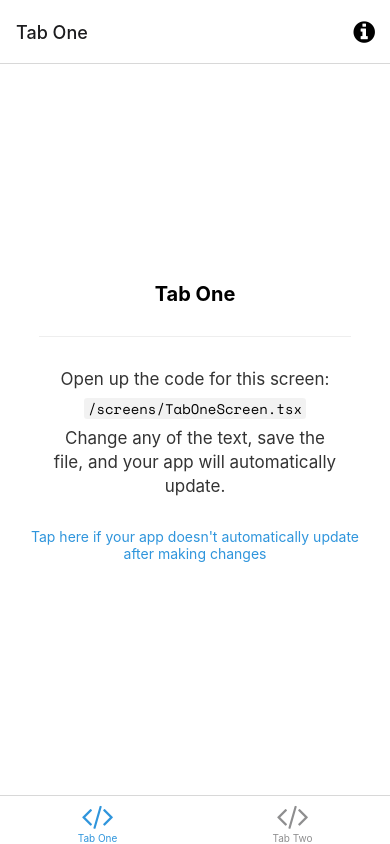
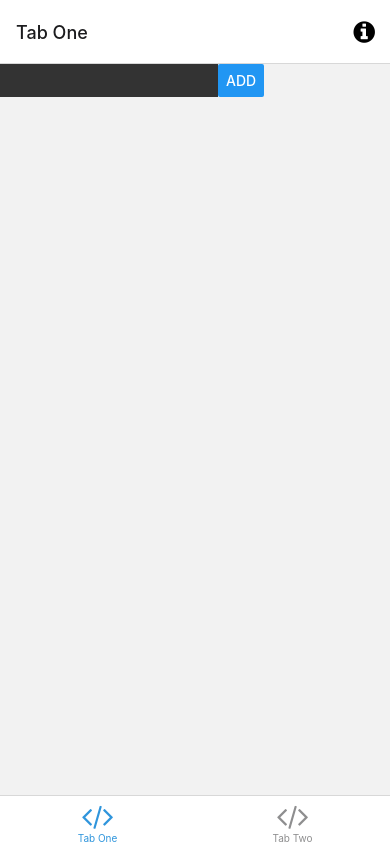
Before and after one commit to KrissDrawing/SecondBrain, a React Native app: screen /TabOne in a window 390 px wide. Built offline with nearby package versions, Linux system fonts and the light colour scheme; what expo-linking would draw is missing.

Commit message:
feat: add habit fields with checkable buttons

```diff
--- a/App.tsx
+++ b/App.tsx
@@ -5,13 +5,20 @@ import useCachedResources from './hooks/useCachedResources';
 import useColorScheme from './hooks/useColorScheme';
 import Navigation from './navigation';
 
+export type RootStackParams = {
+	Modal: {
+		onHabitCheckPress: () => void;
+	};
+	TabOne: undefined;
+};
+
 export default function App() {
 	const isLoadingComplete = useCachedResources();
 	const colorScheme = useColorScheme();
 
 	if (!isLoadingComplete) {
 		return null;
-  } else {
+	}
 	return (
 		<SafeAreaProvider>
 			<Navigation colorScheme={colorScheme} />
@@ -19,4 +26,3 @@ export default function App() {
 		</SafeAreaProvider>
 	);
 }
-}
--- /dev/null
+++ b/components/HabitField/HabitField.tsx
@@ -0,0 +1,23 @@
+import { StyleSheet, Text, View } from 'react-native';
+import { HabitFieldProps } from './HabitField.types';
+
+export function HabitField(props: HabitFieldProps) {
+	const { habit } = props;
+	return (
+		<View>
+			<Text style={styles.root}>{habit}</Text>
+		</View>
+	);
+}
+
+const styles = StyleSheet.create({
+	root: {
+		width: '200px',
+		height: '10vh',
+		color: 'white',
+		display: 'flex',
+		alignItems: 'center',
+		justifyContent: 'center',
+		backgroundColor: '#abc'
+	},
+});
--- /dev/null
+++ b/components/HabitField/HabitField.types.ts
@@ -0,0 +1,3 @@
+export interface HabitFieldProps {
+	habit: string;
+}
--- /dev/null
+++ b/components/HabitField/index.ts
@@ -0,0 +1,2 @@
+export * from './HabitField.types';
+export * from './HabitField';
--- a/navigation/index.tsx
+++ b/navigation/index.tsx
@@ -12,12 +12,12 @@ import { ColorSchemeName, Pressable } from 'react-native';
 
 import Colors from '../constants/Colors';
 import useColorScheme from '../hooks/useColorScheme';
-import ModalScreen from '../screens/ModalScreen';
+import HabitCheckModal from '../screens/HabitCheckModal';
 import NotFoundScreen from '../screens/NotFoundScreen';
-import TabOneScreen from '../screens/TabOneScreen';
 import TabTwoScreen from '../screens/TabTwoScreen';
 import { RootStackParamList, RootTabParamList, RootTabScreenProps } from '../types';
 import LinkingConfiguration from './LinkingConfiguration';
+import { HabitTrackerScreen } from '../screens/HabitTrackerScreen';
 
 export default function Navigation({ colorScheme }: { colorScheme: ColorSchemeName }) {
   return (
@@ -41,7 +41,7 @@ function RootNavigator() {
       <Stack.Screen name="Root" component={BottomTabNavigator} options={{ headerShown: false }} />
       <Stack.Screen name="NotFound" component={NotFoundScreen} options={{ title: 'Oops!' }} />
       <Stack.Group screenOptions={{ presentation: 'modal' }}>
-        <Stack.Screen name="Modal" component={ModalScreen} />
+        <Stack.Screen name="Modal" component={HabitCheckModal} />
       </Stack.Group>
     </Stack.Navigator>
   );
@@ -64,7 +64,7 @@ function BottomTabNavigator() {
       }}>
       <BottomTab.Screen
         name="TabOne"
-        component={TabOneScreen}
+        component={HabitTrackerScreen}
         options={({ navigation }: RootTabScreenProps<'TabOne'>) => ({
           title: 'Tab One',
           tabBarIcon: ({ color }) => <TabBarIcon name="code" color={color} />,
--- a/package.json
+++ b/package.json
@@ -36,7 +36,7 @@
   },
   "devDependencies": {
     "@babel/core": "^7.12.9",
-    "@types/react": "~17.0.21",
+    "@types/react": "18.0.8",
     "@types/react-native": "~0.66.13",
     "@typescript-eslint/eslint-plugin": "^5.13.0",
     "@typescript-eslint/parser": "^5.0.0",
--- /dev/null
+++ b/screens/HabitCheckModal.tsx
@@ -0,0 +1,35 @@
+import { Button, StyleSheet, View } from 'react-native';
+import { NativeStackScreenProps } from '@react-navigation/native-stack';
+// eslint-disable-next-line import/extensions
+import { RootStackParams } from '../App';
+
+type Props = NativeStackScreenProps<RootStackParams, 'Modal'>
+
+export default function HabitCheckModal({ route, navigation }: Props) {
+	const { onHabitCheckPress } = route.params;
+	return (
+		<View style={styles.container}>
+			<Button title="accept" onPress={() => {
+				onHabitCheckPress();
+				navigation.goBack();
+			}} />
+		</View>
+	);
+}
+
+const styles = StyleSheet.create({
+	container: {
+		flex: 1,
+		alignItems: 'center',
+		justifyContent: 'center',
+	},
+	title: {
+		fontSize: 20,
+		fontWeight: 'bold',
+	},
+	separator: {
+		marginVertical: 30,
+		height: 1,
+		width: '80%',
+	},
+});
--- /dev/null
+++ b/screens/HabitTrackerScreen/HabitTrackerScreen.tsx
@@ -0,0 +1,88 @@
+import {
+	Text,
+	ScrollView,
+	StyleSheet,
+	TextInput,
+	View,
+	NativeSyntheticEvent,
+	TextInputChangeEventData,
+	Button,
+	Pressable,
+} from 'react-native';
+import { useState } from 'react';
+import { NativeStackScreenProps } from '@react-navigation/native-stack';
+import { HabitType } from './HabitTrackerScreen.types';
+import { HabitField } from '../../components/HabitField';
+// eslint-disable-next-line import/extensions
+import { RootStackParams } from '../../App';
+
+
+
+export function HabitTrackerScreen(props: NativeStackScreenProps<RootStackParams, 'TabOne'>) {
+	const { navigation } = props;
+	const [habitName, setHabitName] = useState('');
+	const [habits, setHabits] = useState<HabitType[]>([]);
+
+	const handleHabitChange = (e: NativeSyntheticEvent<TextInputChangeEventData>) => {
+		setHabitName(e.nativeEvent.text);
+	};
+
+	const onAddHabit = () => {
+		setHabits((prevState) => [...prevState, { id: habits.length, name: habitName, checked: false }]);
+	};
+
+	const onHabitCheckPress = (index: number) => {
+		const newHabits = habits;
+		newHabits[index] = {
+			...newHabits[index],
+			checked: true,
+		};
+		setHabits([...newHabits]);
+	};
+
+	return (
+		<View>
+			<View style={styles.addHabit}>
+				<TextInput value={habitName} style={styles.textInput} onChange={handleHabitChange} />
+				<Button title="Add" onPress={onAddHabit} />
+			</View>
+			<ScrollView style={styles.root} horizontal>
+				{habits.map((habit, index) => (
+					<View key={habit.id} style={[habit.checked ? styles.checkedHabit : styles.uncheckedHabit]}>
+						<HabitField habit={habit.name} />
+						<Pressable onPress={() => navigation.navigate('Modal', {
+							onHabitCheckPress: () => onHabitCheckPress(index),
+						})}>
+							<Text>Im pressable!</Text>
+						</Pressable>
+					</View>
+				))}
+			</ScrollView>
+		</View>
+	);
+}
+
+const styles = StyleSheet.create({
+	root: {
+		flex: 1,
+	},
+	addHabit: {
+		flexDirection: 'row',
+	},
+	textInput: {
+		flex: 0,
+		color: 'white',
+		backgroundColor: '#333',
+		width: '300px',
+	},
+	habitField: {
+		color: 'red',
+	},
+	checkedHabit: {
+		backgroundColor: '#0f0',
+		color: 'red',
+	},
+	uncheckedHabit: {
+		backgroundColor: '#fff',
+	},
+});
--- /dev/null
+++ b/screens/HabitTrackerScreen/index.ts
@@ -0,0 +1,2 @@
+export * from './HabitTrackerScreen.types';
+export * from './HabitTrackerScreen';
--- a/screens/ModalScreen.tsx
+++ /dev/null
@@ -1,35 +0,0 @@
-import { StatusBar } from 'expo-status-bar';
-import { Platform, StyleSheet } from 'react-native';
-
-import EditScreenInfo from '../components/EditScreenInfo';
-import { Text, View } from '../components/Themed';
-
-export default function ModalScreen() {
-  return (
-    <View style={styles.container}>
-      <Text style={styles.title}>Modal</Text>
-      <View style={styles.separator} lightColor="#eee" darkColor="rgba(255,255,255,0.1)" />
-      <EditScreenInfo path="/screens/ModalScreen.tsx" />
-
-      {/* Use a light status bar on iOS to account for the black space above the modal */}
-      <StatusBar style={Platform.OS === 'ios' ? 'light' : 'auto'} />
-    </View>
-  );
-}
-
-const styles = StyleSheet.create({
-  container: {
-    flex: 1,
-    alignItems: 'center',
-    justifyContent: 'center',
-  },
-  title: {
-    fontSize: 20,
-    fontWeight: 'bold',
-  },
-  separator: {
-    marginVertical: 30,
-    height: 1,
-    width: '80%',
-  },
-});
```
Also changed, not shown: screens/HabitTrackerScreen/HabitTrackerScreen.types.ts (added, +10 -0 lines), .eslintrc.js, 1 other file (tests, documents, lock files or other folders). Lines whose indentation alone changed are shown as unchanged.
